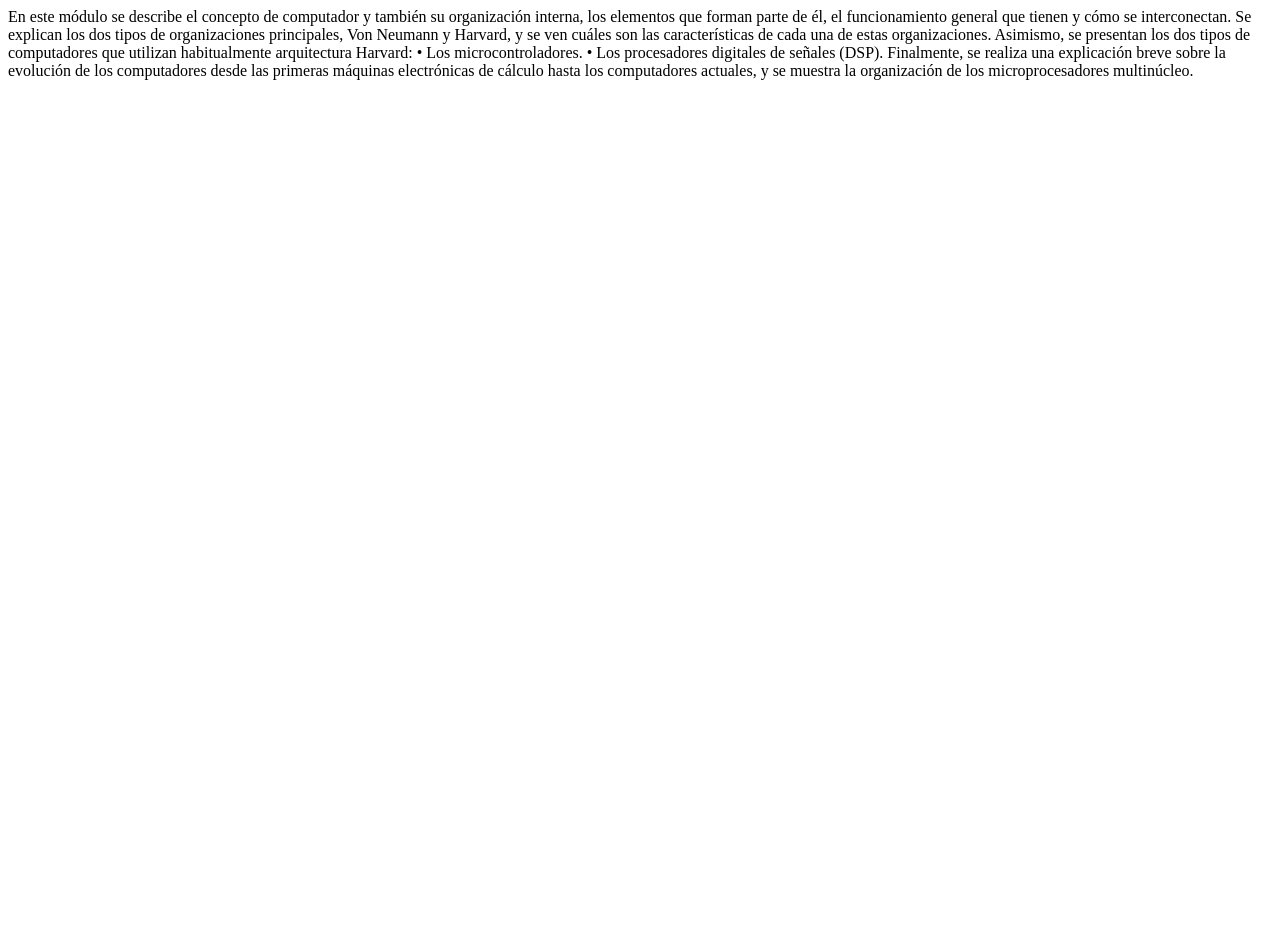
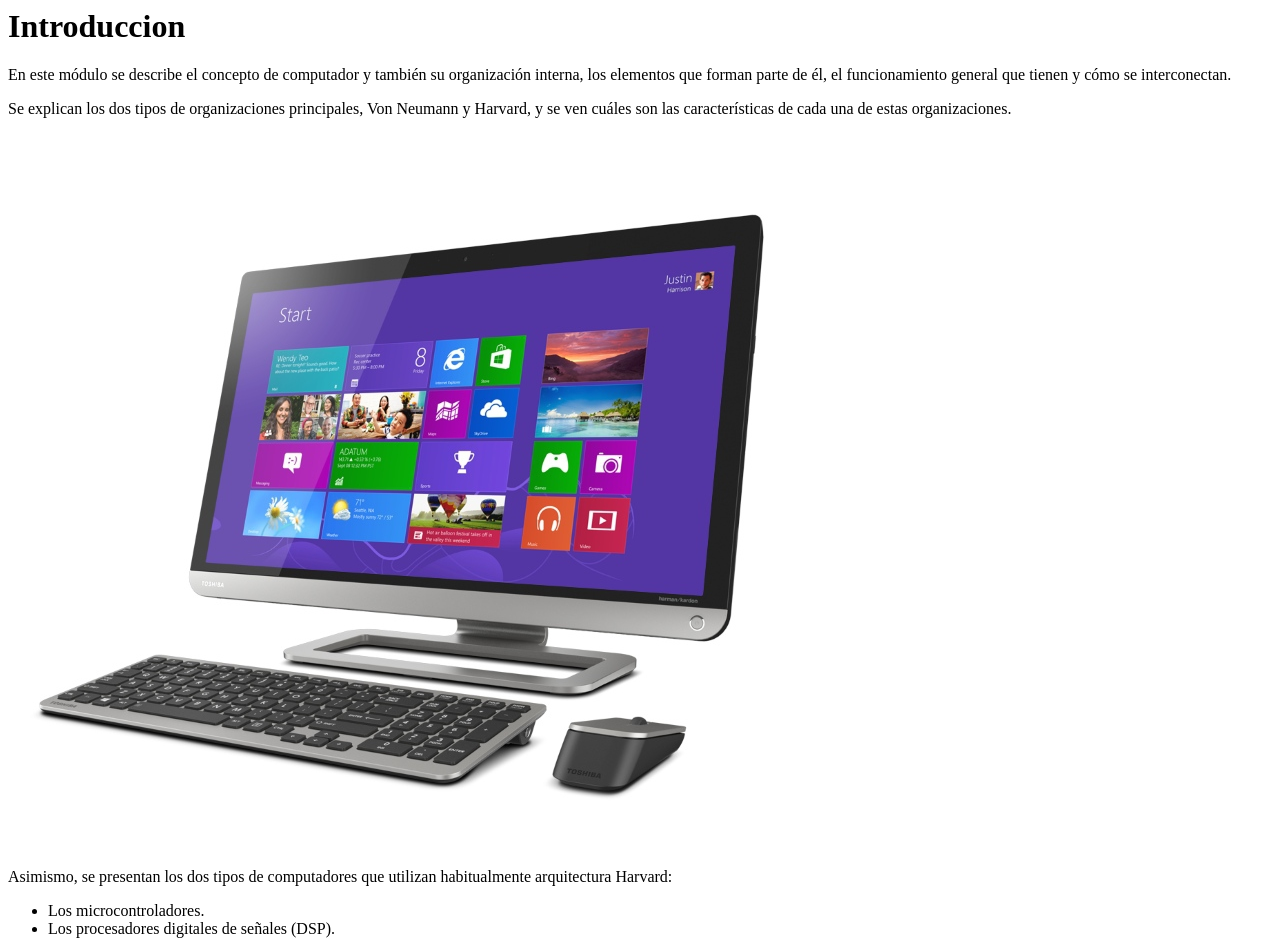
Before and after one commit to jrm27/computador, a plain HTML site: page index.html in a window 1280 px wide. Shown: the top 952 px of the page. Before the commit the page ends 800 px from the top, so only its background shows below. Drawn offline with Linux system fonts and the light colour scheme.

Commit message:
incorporando imagenes y tabla a mi pagina

```diff
--- a/index.html
+++ b/index.html
@@ -3,15 +3,21 @@
 <title> el computador </title>
 </head>
 <body>
-En este módulo se describe el concepto de computador y también su organización
+<h1>Introduccion</h1>
+<p>En este módulo se describe el concepto de computador y también su organización
 interna, los elementos que forman parte de él, el funcionamiento general
-que tienen y cómo se interconectan.
-Se explican los dos tipos de organizaciones principales, Von Neumann y Harvard,
-y se ven cuáles son las características de cada una de estas organizaciones.
-Asimismo, se presentan los dos tipos de computadores que utilizan habitualmente
+que tienen y cómo se interconectan.</p>
+<p>Se explican los dos tipos de organizaciones principales, Von Neumann y Harvard,
+y se ven cuáles son las características de cada una de estas organizaciones.</p>
+<img src="imagenes/foto1.jpg">
+<p>Asimismo, se presentan los dos tipos de computadores que utilizan habitualmente
 arquitectura Harvard:
-• Los microcontroladores.
-• Los procesadores digitales de señales (DSP).
+<ul>
+<li> Los microcontroladores.</li>
+<li> Los procesadores digitales de señales (DSP).</li>
+</ul>
+</p>
+<p> <img src="imagenes/foto2.jpg">
 Finalmente, se realiza una explicación breve sobre la evolución de los computadores
 desde las primeras máquinas electrónicas de cálculo hasta los computadores
 actuales, y se muestra la organización de los microprocesadores multinúcleo.
```
